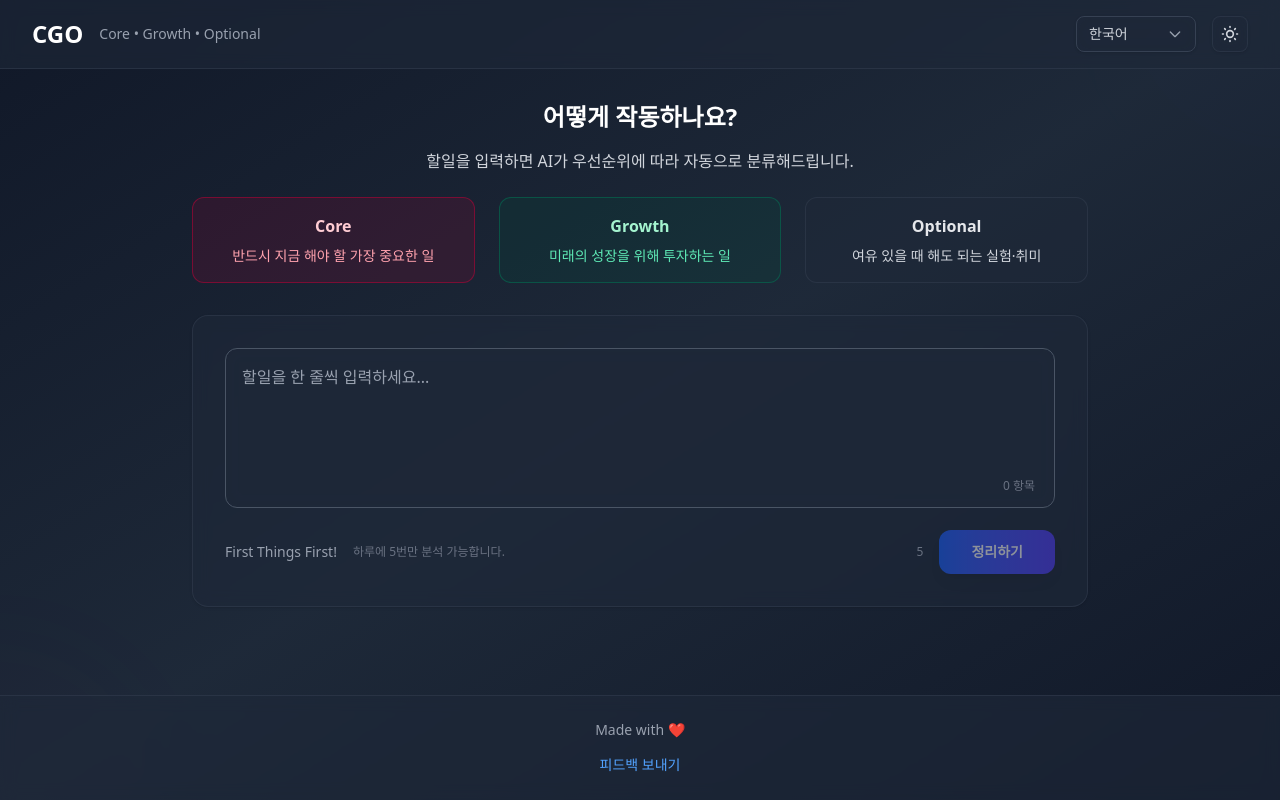
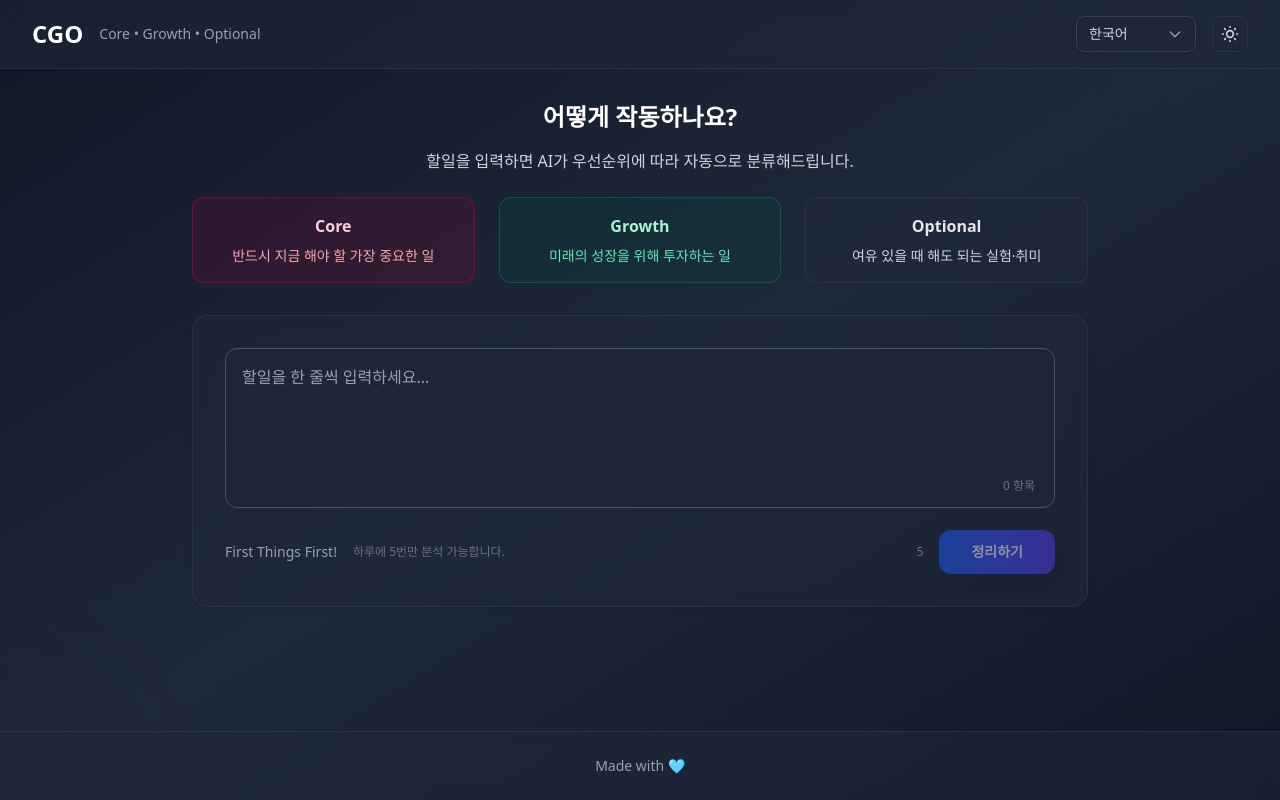
Before and after one commit to hi-rachel/CGO, a Next.js app: page / in a window 1280 px wide. Built offline with nearby package versions, Linux system fonts and the light colour scheme.

Commit message:
chore: Footer 수정

```diff
--- a/src/app/page.tsx
+++ b/src/app/page.tsx
@@ -270,8 +270,6 @@ export default function Home() {
     );
   }
 
-
-
   return (
     <div className="min-h-screen flex flex-col">
       {/* Header */}
@@ -380,14 +378,8 @@ export default function Home() {
         <div className="max-w-7xl mx-auto px-4 sm:px-6 lg:px-8 py-6">
           <div className="text-center space-y-3">
             <p className="text-sm text-gray-600 dark:text-gray-400">
-              {getTranslation(language, "madeWith")} ❤️
+              {getTranslation(language, "madeWith")} 🩵
             </p>
-            <a
-              href="mailto:feedback@cgo.app"
-              className="text-sm text-blue-600 dark:text-blue-400 hover:underline transition-colors duration-200"
-            >
-              {getTranslation(language, "feedback")}
-            </a>
           </div>
         </div>
       </footer>
```
